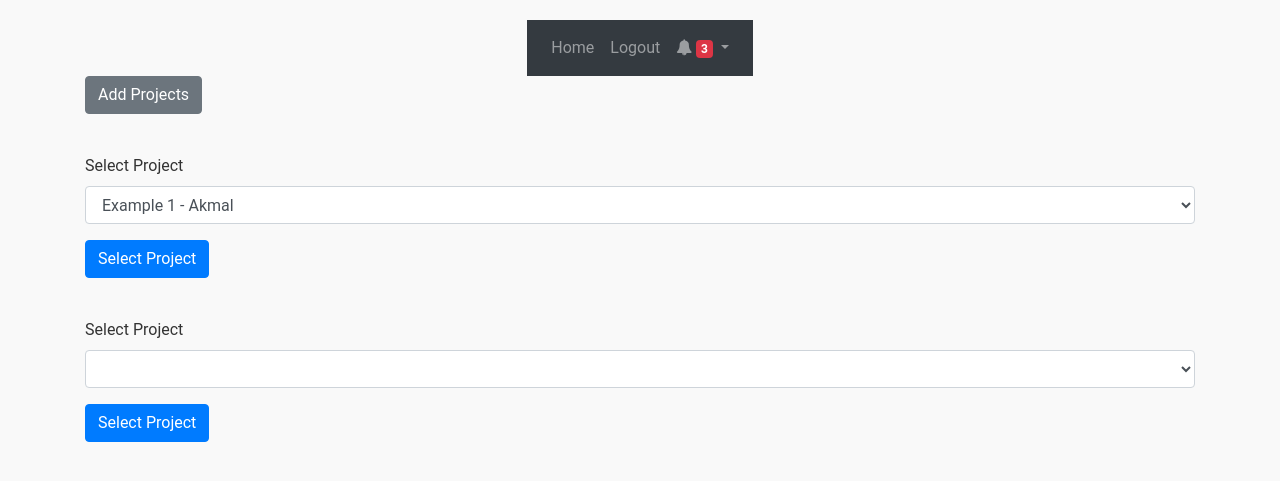
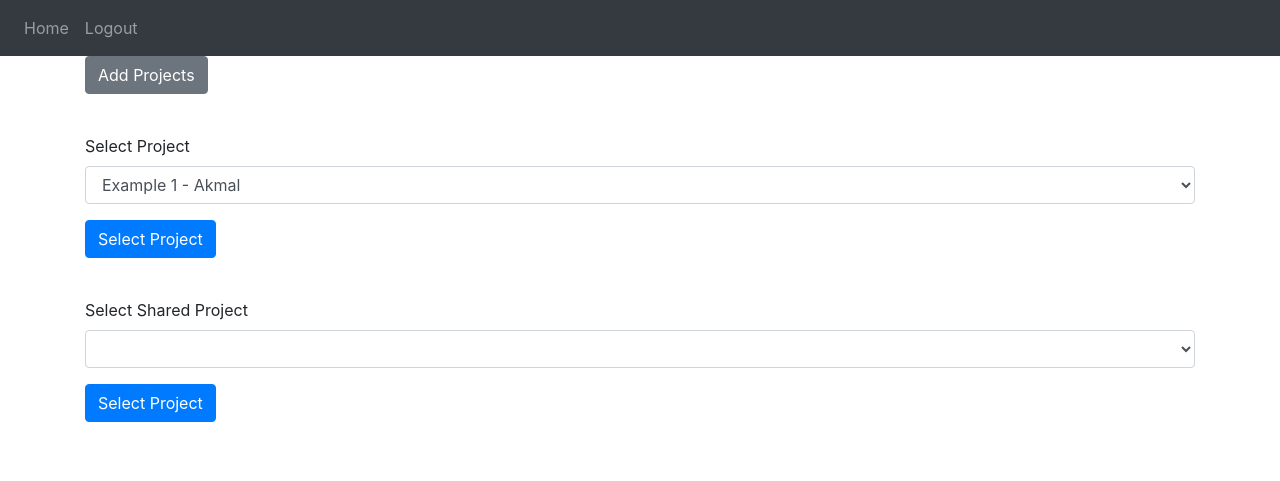
Before and after one commit to WiEFv1/FYPMMUWIEF, a Flask app: page /home in a window 1280 px wide. Shown: the top 481 px of the page. Run offline with Flask 3, Linux system fonts and the light colour scheme; a user stored in the database is signed in; lists and menus that the app fills with data are empty; some libraries are stand-ins or nearby versions.

Commit message:
Should be final

```diff
--- a/Website/teamtasker.css
+++ /dev/null
@@ -1,59 +0,0 @@
-body {
-  font-family: 'Roboto', sans-serif;
-  color: #333;
-  background-color: #f9f9f9;
-  display: flex;
-  flex-direction: column;
-  align-items: center;
-  padding: 20px;
-}
-  table {
-    border-collapse: collapse;
-    margin: 10px 0;
-    width: 80%;
-  }
-  th, td {
-    border: 1px solid #ccc;
-    padding: 8px;
-    text-align: center;
-  }
-  th {
-    background-color: #f2f2f2;
-  }
-  button {
-    padding: 10px 20px;
-    font-size: 16px;
-    margin-bottom: 20px;
-    background-color: #007bff;
-    color: #fff;
-    border: none;
-    cursor: pointer;
-    transition: background-color 0.3s;
-  }
-
-  button:hover {
-    background-color: #0056b3;
-  }
-  .add-task-button {
-    margin-top: 10px;
-  }
-  .project-table-container {
-    margin-bottom: 20px;
-  }
-
-  .project-table-container-a {
-    border: 1px solid #ccc;
-    padding: 10px;
-    margin-top: 20px;
-  }
-
-  .slideshow-container {
-    overflow: hidden;
-    white-space: nowrap;
-  }
-
-  .slide {
-    display: inline-block;
-    width: 100%;
-    white-space: normal;
-  }
--- a/Website/templates/base.html
+++ b/Website/templates/base.html
@@ -14,7 +14,7 @@
       href="https://stackpath.bootstrapcdn.com/font-awesome/4.7.0/css/font-awesome.min.css"
       crossorigin="anonymous"
     />
-    <link rel="stylesheet" href="teamtasker.css"/>
+    <link rel="stylesheet" href="{{ url_for('static', filename='teamtasker.css') }}">
 
 
   </head>
@@ -38,22 +38,6 @@
           <a class="nav-item nav-link" id="signUp" href="/sign-up">Sign Up</a>
           {% endif %}
         </div>
-        {% if user.is_authenticated %}
-        <div class="navbar-nav ml-auto">
-          <li class="nav-item dropdown">
-            <a class="nav-link dropdown-toggle" href="#" id="notificationsDropdown" role="button" data-toggle="dropdown" aria-haspopup="true" aria-expanded="false">
-              <i class="fa fa-bell"></i>
-              <span class="badge badge-danger">3</span>
-            </a>
-            <div class="dropdown-menu dropdown-menu-right" aria-labelledby="notificationsDropdown">
-              <a class="dropdown-item" href="#">Notification 1</a>
-              <a class="dropdown-item" href="#">Notification 2</a>
-              <a class="dropdown-item" href="#">Notification 3</a>
-            </div>
-          </li>
-        </div>
-        {% endif %}
-      </div>
     </nav>
 
     {% with messages = get_flashed_messages(with_categories=true) %} {% if
--- a/Website/templates/dashboard.html
+++ b/Website/templates/dashboard.html
@@ -5,6 +5,9 @@
 {% block content %}
 
 <html>
+    <form method="POST">
+        <button  class="btn btn-primary" style="position: absolute; top: 10px; right: 10px;" name = "nav_dashboard">Go to Project</button>
+        </form>
     <head>
         <meta charset="UTF-8">
         <meta http-equiv="X-UA-Compatible" content="IE=edge">
--- a/Website/templates/taskmanagementweb.html
+++ b/Website/templates/taskmanagementweb.html
@@ -3,6 +3,7 @@
 {% block title %}TMW{% endblock %}
 
 {% block content %}
+<title>Home</title>
 <div>
   <form method="POST">
     <button type="button" class="btn btn-secondary" data-toggle="modal" data-target="#addProjectModal">Add Projects</button>
@@ -48,9 +49,6 @@
         {% for project in projects %}
         <option value="{{ project.id }}" {% if selected_project and project.id == selected_project.id %}selected{% endif %}>{{ project.name }}</option>
         {% endfor %}
-        {% for shared_project in shared_projects %}
-        <option value="{{ shared_project.project_id }}" {% if selected_project and shared_project.project_id  == selected_project.id %}selected{% endif %}>{{ shared_project.project_name }}</option>
-        {% endfor %}
       </select>
     </div>
     <button type="submit" class="btn btn-primary" name="select_project">Select Project</button>
@@ -61,14 +59,14 @@
 <div style="margin-top: 20px;">
   <form method="POST">
     <div class="form-group">
-      <label for="selectProject">Select Project</label>
+      <label for="selectProject">Select Shared Project</label>
       <select class="form-control" id="selectProject" name="selected_project_id">
         {% for shared_project in shared_projects %}
         <option value="{{ shared_project.project_id }}" {% if selected_project and shared_project.project_id  == selected_project.id %}selected{% endif %}>{{ shared_project.project_name }}</option>
         {% endfor %}
       </select>
     </div>
-    <button type="submit" class="btn btn-primary" name="select_shared_project">Select Project</button>
+    <button type="submit" class="btn btn-primary" name="select_project">Select Project</button>
   </form>
 </div>
 
--- a/Website/views.py
+++ b/Website/views.py
@@ -245,6 +245,9 @@ def dashboard():
     for task_data in group_task_parsed:
         print(f'Task Status: {task_data["task_status"]}')
 
+    if 'nav_dashboard' in request.form:
+            return redirect(url_for('views.home', user=current_user,project_id = project_id))
+
     # Return the JSON-serializable 'group_task_data' to the template
     return render_template("dashboard.html", user=current_user, projects=projects, shared_projects=shared_projects, group_task_data=group_task_data, group_task_data_json=group_task_data_json,group_task_json=group_task_json)
 
```
Also changed, not shown: Website/static/teamtasker.css (added, +47 -0 lines), instance/database.db.
